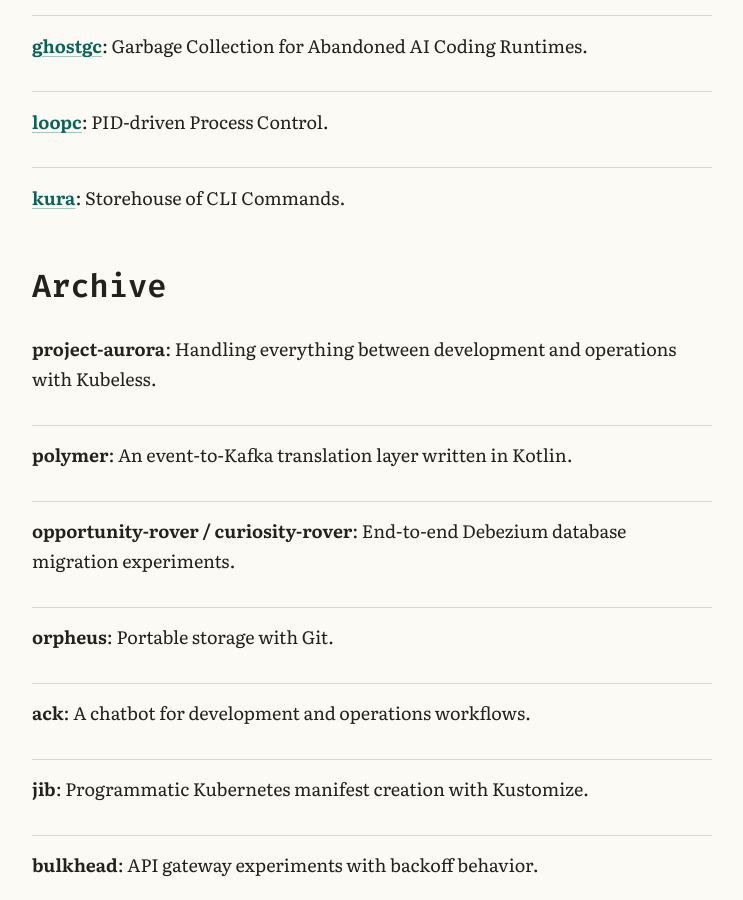
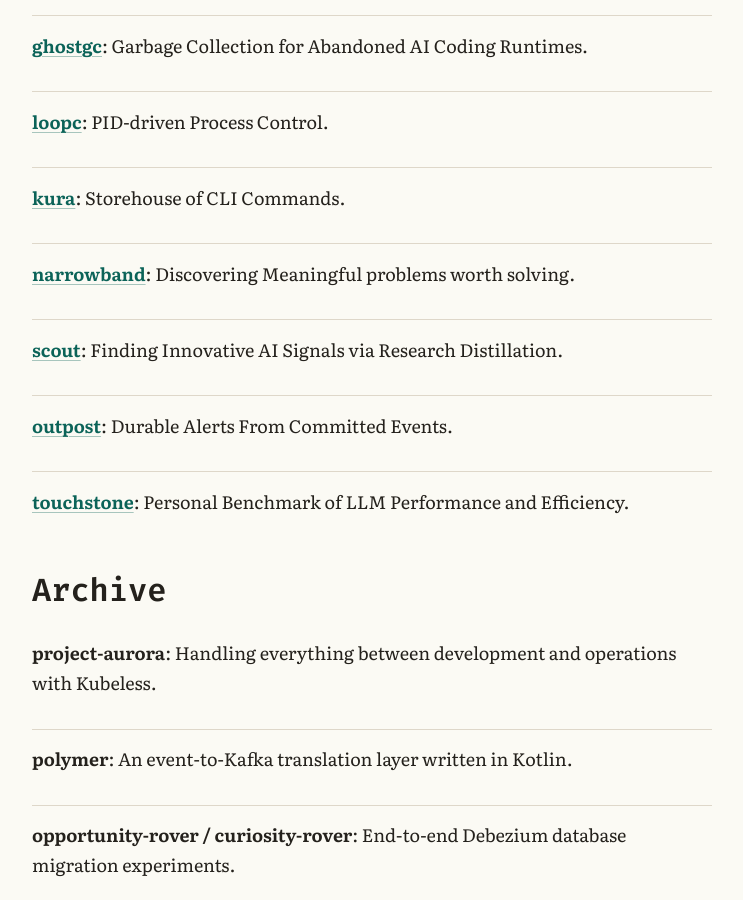
Before and after one commit to jamesonstone/jamesonstone.github.io, a Jekyll site: the page built from projects.md, in a window 1280 px wide and 900 px high, scrolled down 2145 px. Shown: the whole window, without its empty margins (268-1011 px from the left). Built offline with Jekyll 4.4.1, drawn with Linux system fonts in a browser that asks for light colours.

Commit message:
docs: update projects page from GitHub repositories

```diff
--- a/llms.txt
+++ b/llms.txt
@@ -45,6 +45,12 @@
 - [hyperlite](https://github.com/jamesonstone/hyperlite): NextGen Signal Layer for Coding Agents.
 - [rungrid](https://github.com/jamesonstone/rungrid): Unified Development Workspace Observability.
 - [ghostgc](https://github.com/jamesonstone/ghostgc): Garbage Collection for Abandoned AI Coding Runtimes.
+- [loopc](https://github.com/jamesonstone/loopc): PID-driven Process Control.
+- [kura](https://github.com/jamesonstone/kura): Storehouse of CLI Commands.
+- [narrowband](https://github.com/jamesonstone/narrowband): Discovering Meaningful problems worth solving.
+- [scout](https://github.com/jamesonstone/scout): Finding Innovative AI Signals via Research Distillation.
+- [outpost](https://github.com/jamesonstone/outpost): Durable Alerts From Committed Events.
+- [touchstone](https://github.com/jamesonstone/touchstone): Personal Benchmark of LLM Performance and Efficiency.
 ## Machine Indexes
 
 - [llms.txt](https://jamesonstone.github.io/llms.txt): Curated LLM entrypoint for this site.
--- a/projects.md
+++ b/projects.md
@@ -57,6 +57,10 @@
   <li><strong><a href="https://github.com/jamesonstone/ghostgc">ghostgc</a></strong>: Garbage Collection for Abandoned AI Coding Runtimes.</li>
   <li><strong><a href="https://github.com/jamesonstone/loopc">loopc</a></strong>: PID-driven Process Control.</li>
   <li><strong><a href="https://github.com/jamesonstone/kura">kura</a></strong>: Storehouse of CLI Commands.</li>
+  <li><strong><a href="https://github.com/jamesonstone/narrowband">narrowband</a></strong>: Discovering Meaningful problems worth solving.</li>
+  <li><strong><a href="https://github.com/jamesonstone/scout">scout</a></strong>: Finding Innovative AI Signals via Research Distillation.</li>
+  <li><strong><a href="https://github.com/jamesonstone/outpost">outpost</a></strong>: Durable Alerts From Committed Events.</li>
+  <li><strong><a href="https://github.com/jamesonstone/touchstone">touchstone</a></strong>: Personal Benchmark of LLM Performance and Efficiency.</li>
 </ul>
 
 ## Archive
```
